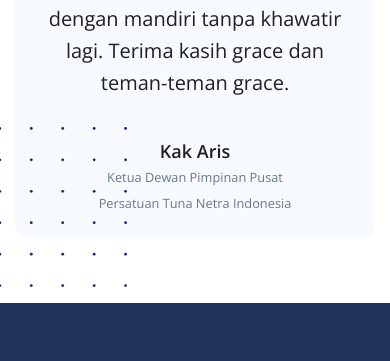
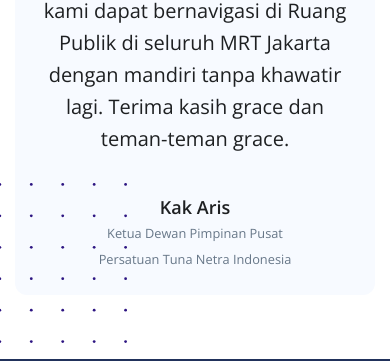
Before and after one commit to ronyfhebrian/petanetra-web, a website: page index.html in a window 390 px wide. Shown: the part 3382-3743 px from the top of the page. Drawn offline with nearby package versions, Linux system fonts and the light colour scheme.

Commit message:
fix: responsive

```diff
--- a/index.html
+++ b/index.html
@@ -614,7 +614,7 @@
       <!-- End Features Section -->
 
       <!-- Testimonials Section -->
-      <div class="overflow-hidden">
+      <div class="overflow-hidden mt-8">
         <div class="container space-bottom-2">
           <div class="position-relative">
             <div class="bg-light text-center rounded-lg p-4 p-md-7">
```
